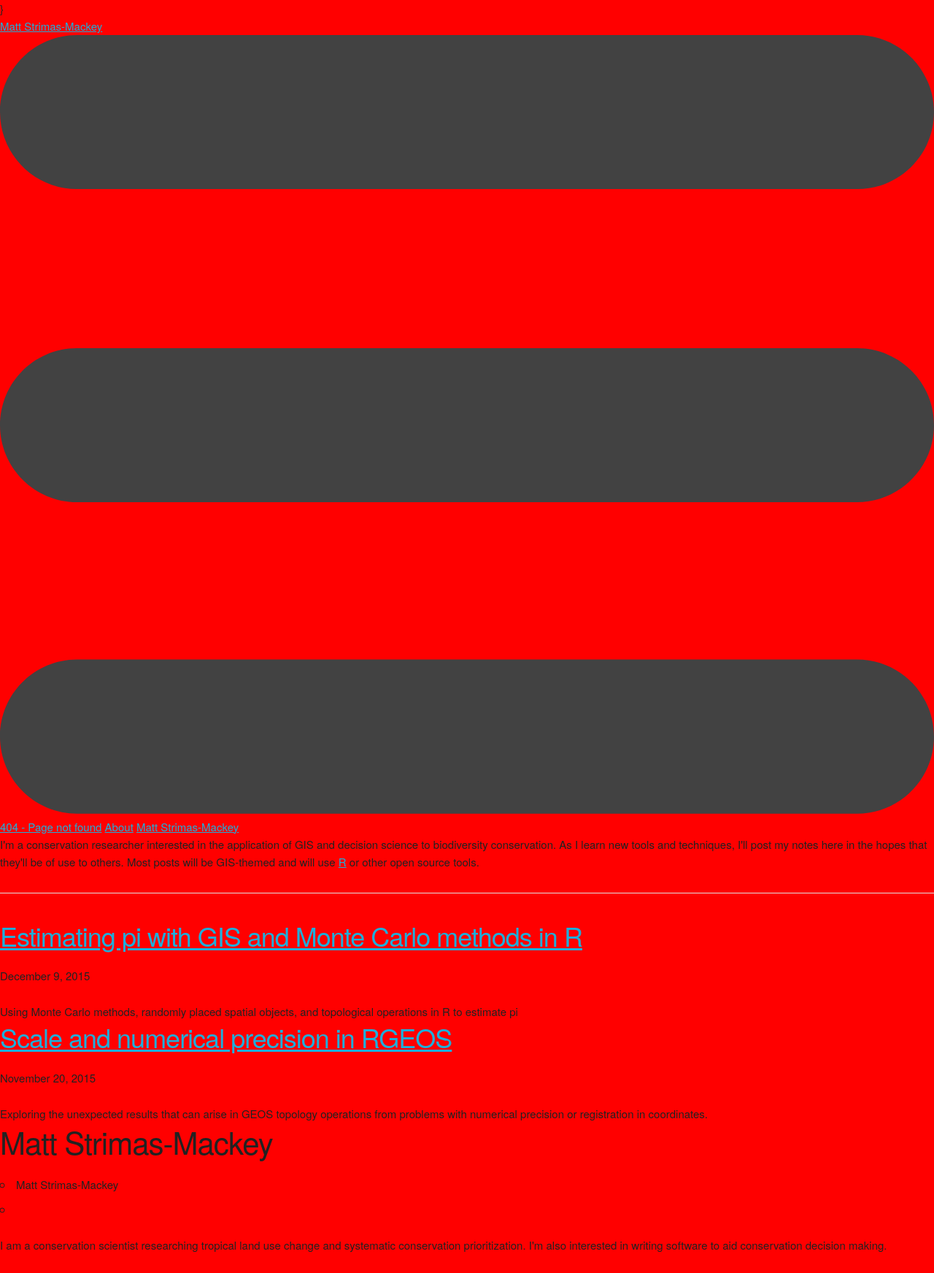
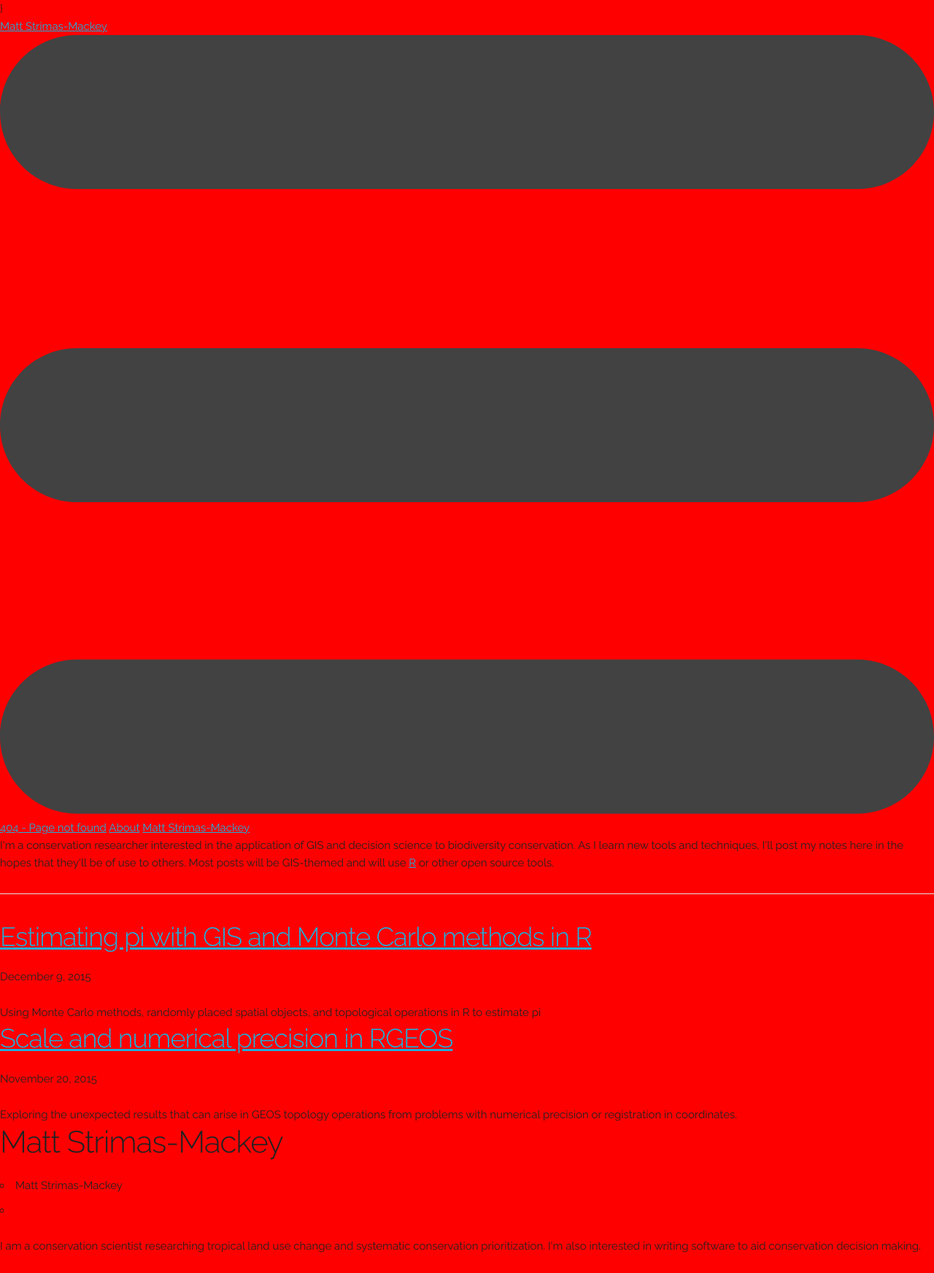
Before and after one commit to Pandinosaurus/mstrimas.github.io, a Jekyll site: the page built from index.html, in a window 1280 px wide. Shown: the whole page at 73% size. Built offline with Jekyll 4.4.1, drawn with Linux system fonts in a browser that asks for light colours; nearby versions of some CDN libraries; Markdown is read by kramdown in place of the engine named in the settings; the list of posts is cut into pages by our own code.

Commit message:
back to master

```diff
--- a/_includes/head.html
+++ b/_includes/head.html
@@ -32,6 +32,9 @@
   <!-- CSS and icons -->
   <link rel="stylesheet" href="{{ site.baseurl }}/css/skeleton.css" />
   <link rel="stylesheet" href="{{ site.baseurl }}/css/main.css" />
+
+  <!-- Fonts and icons-->
+  <link href='//fonts.googleapis.com/css?family=Raleway:400,300,600' rel='stylesheet' type='text/css' />
   <link rel="stylesheet" href="https://maxcdn.bootstrapcdn.com/font-awesome/4.4.0/css/font-awesome.min.css" />
 
   <!-- MathJax rendering script -->
```
